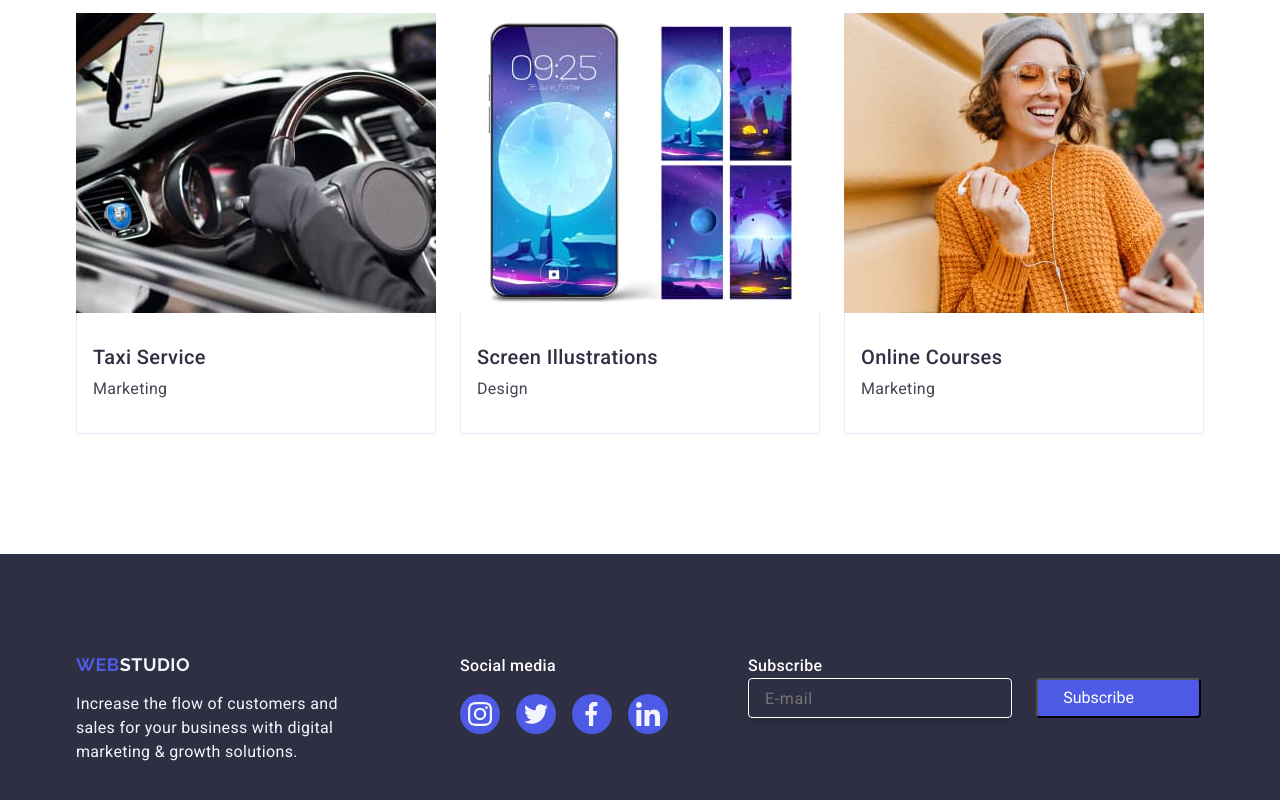
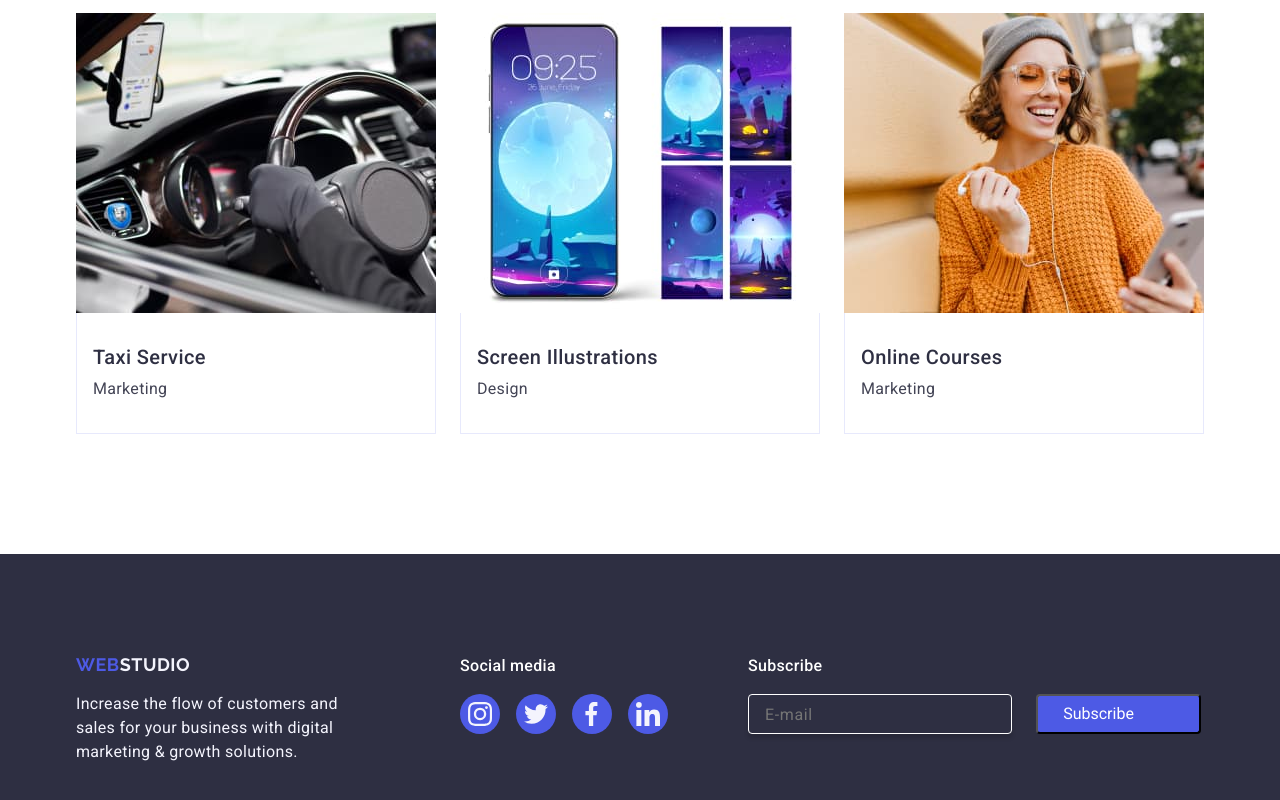
Before and after one commit to PavlykIryna/goit-markup-hw-05, a plain HTML site: page index.html in a window 1280 px wide. Shown: the part 2664-3464 px from the top of the page. Drawn offline with nearby package versions, Linux system fonts and the light colour scheme.

Commit message:
finish03

```diff
--- a/css/styles.css
+++ b/css/styles.css
@@ -531,7 +531,7 @@ img {
   background-color: #31d0aa;
 }
 
-.footer-form {
+.footer-input-email {
   display: blok;
   width: 453px;
     height: 80px;
@@ -575,7 +575,7 @@ min-width: 165px;
   fill: #fff;
 }
 
-.footer-input-email-field{
+.footer-form{
   display: inline-flex;
   gap: 24px;
 }
--- a/index.html
+++ b/index.html
@@ -467,9 +467,9 @@
             </li>
           </ul>
         </div>
-        <form class="footer-form">
-          <label class="media-title media-title-input">Subscribe</label>
-          <div class="footer-input-email-field">
+        <div class="footer-input-email">
+          <div class="media-title media-title-input">Subscribe</div>
+          <form class="footer-form">
             <input
               type="email"
               name="email"
@@ -481,8 +481,8 @@
                 <use href="./images/icons.svg#icon-icon-send-1"></use>
               </svg>
             </button>
-          </div>
-        </form>
+          </form>
+        </div>
       </div>
     </footer>
     <div class="backdrop">
```
